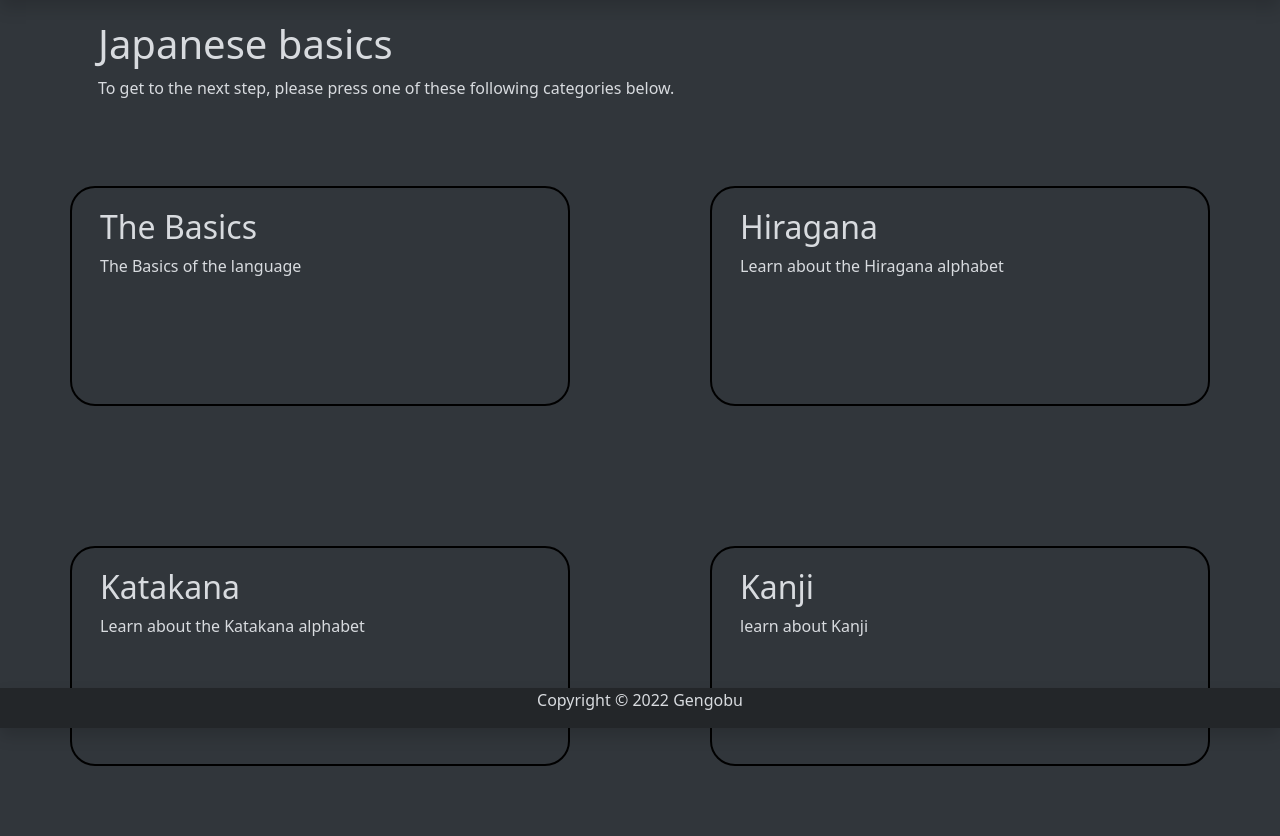
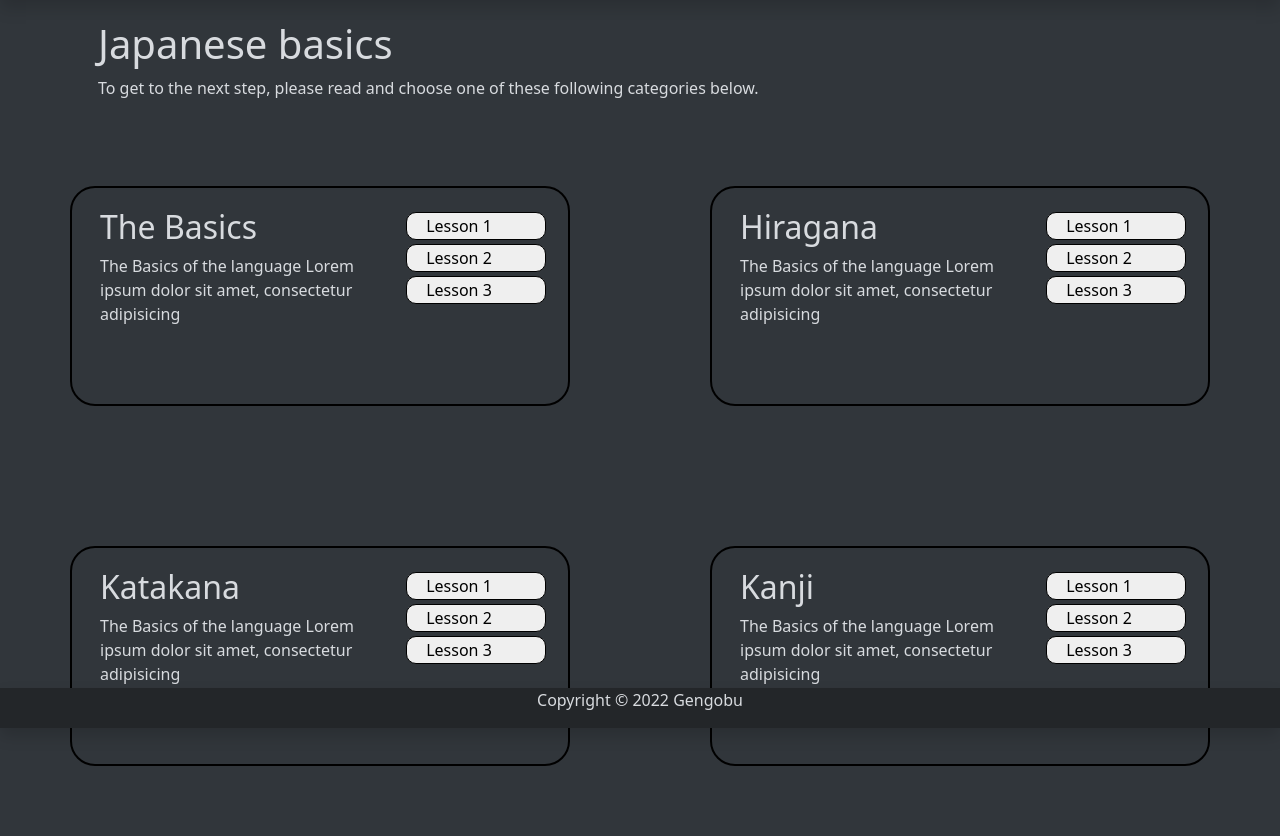
Before and after one commit to Lamatata2003/Gymnasiearbetet, a PHP site: page /japbasics.php in a window 1280 px wide. Shown: the part 72-908 px from the top of the page. Run offline with PHP 8.4, Linux system fonts and the light colour scheme.

Commit message:
added lesson buttons to japanese basics

```diff
--- a/japbasics.php
+++ b/japbasics.php
@@ -11,33 +11,74 @@
 <body class="bg-color">
 	<div class="japatext d-flex flex-column">
 		<h1 class="greycolor">Japanese basics</h1>
-		<p class="greycolor">To get to the next step, please press one of these following categories below.</p>
+		<p class="greycolor">To get to the next step, please read and choose one of these following categories below.</p>
 
 		</div>
 
-<div class="d-flex flex-row">
-		<div class="boxed greycolor">
-  <h2>The Basics</h2>
-  <p>The Basics of the language</p>
+<div class="d-flex">
+	<div class="boxed greycolor" style="display: flex; width:40%">
+		<div>
+			<h2>The Basics</h2>
+			<p>The Basics of the language Lorem ipsum dolor sit amet, consectetur adipisicing</p>
+		</div>
+		<div style="vertical-align: middle;" id="bajs" >
+			<ul>
+				<li><button class="button"><span>Lesson 1 </span></button></li>
+				<li><button class="button"><span>Lesson 2 </span></button></li>
+				<li><button class="button"><span>Lesson 3 </span></button></li>
+			</ul>
+		</div>
+
+	</div>
+
+	<div class="boxed greycolor" style="display: flex; width:40%">
+		<div>
+			<h2>Hiragana</h2>
+			<p>The Basics of the language Lorem ipsum dolor sit amet, consectetur adipisicing</p>
+		</div>
+		<div style="vertical-align: middle;" id="bajs" >
+			<ul>
+				<li><button class="button"><span>Lesson 1 </span></button></li>
+				<li><button class="button"><span>Lesson 2 </span></button></li>
+				<li><button class="button"><span>Lesson 3 </span></button></li>
+			</ul>
+		</div>
+
+	</div>
+
 </div>
 
-<div class="boxed greycolor">
-  <h2>Hiragana</h2>
-  <p>Learn about the Hiragana alphabet</p>
-  <p></p>
-</div>
-</div>
-<div class="d-flex flex-row">
-		<div class="boxed greycolor">
-  <h2>Katakana</h2>
-  <p>Learn about the Katakana alphabet</p>
-</div>
 
-<div class="boxed greycolor">
-  <h2>Kanji</h2>
-  <p>learn about Kanji</p>
-  <p></p>
-</div>
+<div class="d-flex">
+		<div class="boxed greycolor" style="display: flex; width:40%">
+		<div>
+			<h2>Katakana</h2>
+			<p>The Basics of the language Lorem ipsum dolor sit amet, consectetur adipisicing</p>
+		</div>
+		<div style="vertical-align: middle;" id="bajs" >
+			<ul>
+				<li><button class="button"><span>Lesson 1 </span></button></li>
+				<li><button class="button"><span>Lesson 2 </span></button></li>
+				<li><button class="button"><span>Lesson 3 </span></button></li>
+			</ul>
+		</div>
+
+	</div>
+
+	<div class="boxed greycolor" style="display: flex; width:40%">
+		<div>
+			<h2>Kanji</h2>
+			<p>The Basics of the language Lorem ipsum dolor sit amet, consectetur adipisicing</p>
+		</div>
+		<div style="vertical-align: middle;" id="bajs" >
+			<ul>
+				<li><button class="button"><span>Lesson 1 </span></button></li>
+				<li><button class="button"><span>Lesson 2 </span></button></li>
+				<li><button class="button"><span>Lesson 3 </span></button></li>
+			</ul>
+		</div>
+
+	</div>
 </div>
 <style type="text/css">
 	.boxed {
@@ -57,6 +98,51 @@
 	margin-bottom: 0px;
 
 }
+.button {
+    padding-right:40px;
+    font-size: 16px;
+    margin: 4px 2px;
+    cursor: pointer;
+    display: block;
+    border: 1px solid black;
+    color: ;
+    background-color: ;
+    border-radius: 10px;
+    width: 140px;
+
+
+}
+
+.button span {
+  cursor: pointer;
+  display: inline-block;
+  position: relative;
+  transition: 0.5s;
+}
+
+.button span:after {
+  content: '\00bb';
+  position: absolute;
+  opacity: 0;
+  top: 0;
+  right: -20px;
+  transition: 0.5s;
+}
+
+.button:hover span {
+  padding-right: 15px;
+}
+
+.button:hover span:after {
+  opacity: 1;
+  right: 0;
+}
+
+li {
+list-style: none;
+
+}
+
 </style>
 </body>
 <footer> <?php include("footer.php")?> </footer>
```
